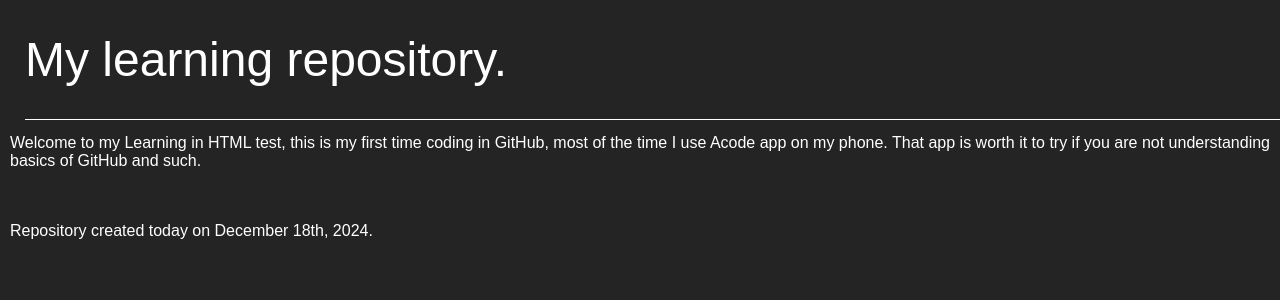
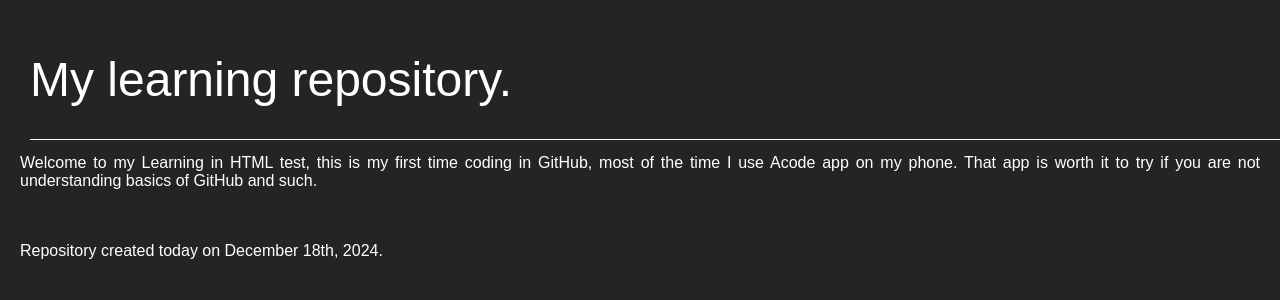
Before and after one commit to KeyzGames/KeyzGames.github.io, a PHP site: page / in a window 1280 px wide; the page is wider, and only the part inside the window is pictured. Shown: the top 300 px of that part. Run offline with PHP 8.4, Linux system fonts and the light colour scheme.

Commit message:
Update styles.css

```diff
--- a/styles.css
+++ b/styles.css
@@ -7,12 +7,15 @@
 
 body {
   background-color: #242424;
+  display: block;
+  padding: 10px;
   font-family: 'Arial', sans-serif;
   margin: 10px;
+  overflow: auto;
 }
 
 header {
-  margin: 15px;
+  margin: 10px;
   margin-bottom: 10px;
   font-weight: bold;
   border-bottom: 1px solid white;
```
